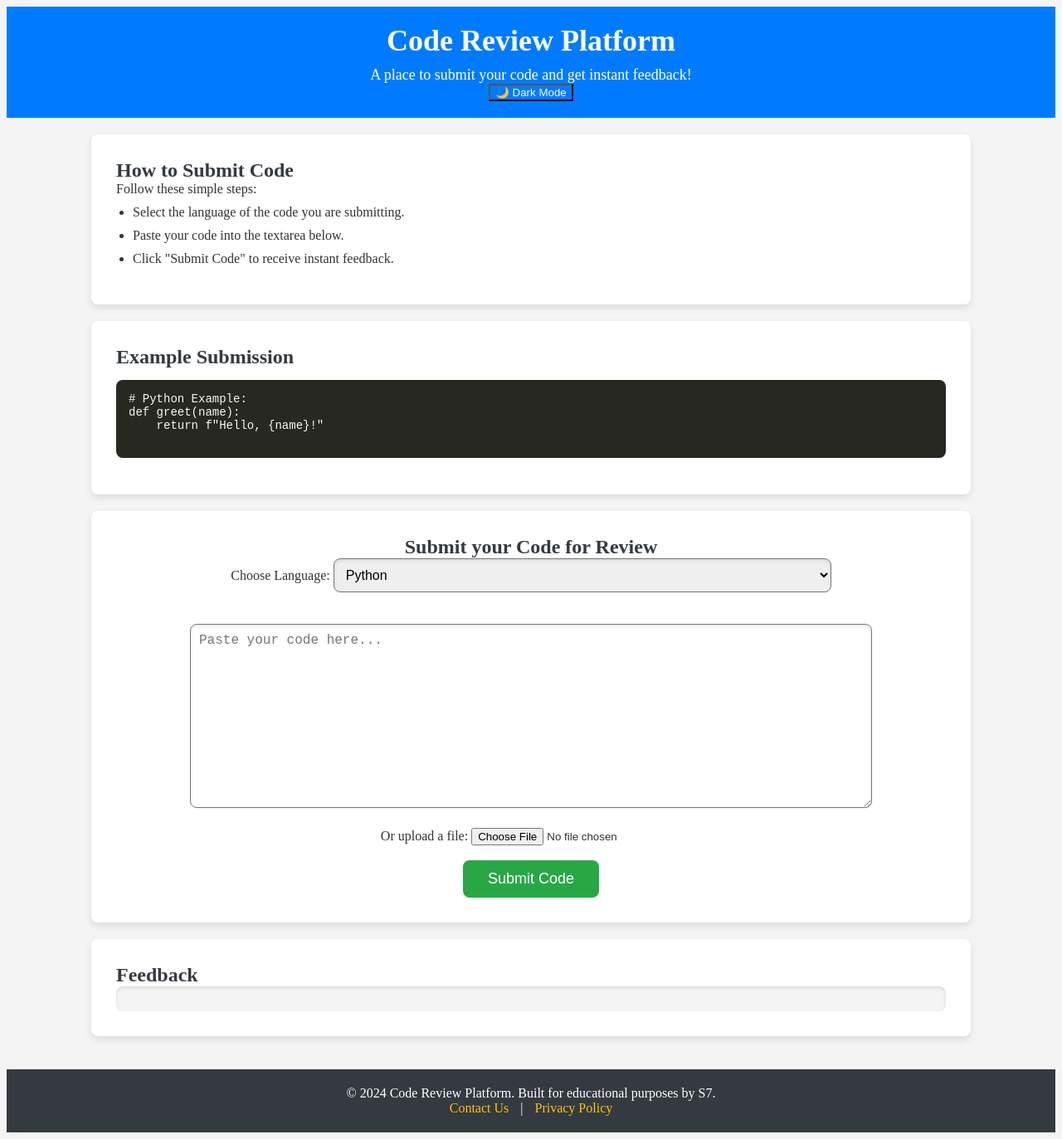
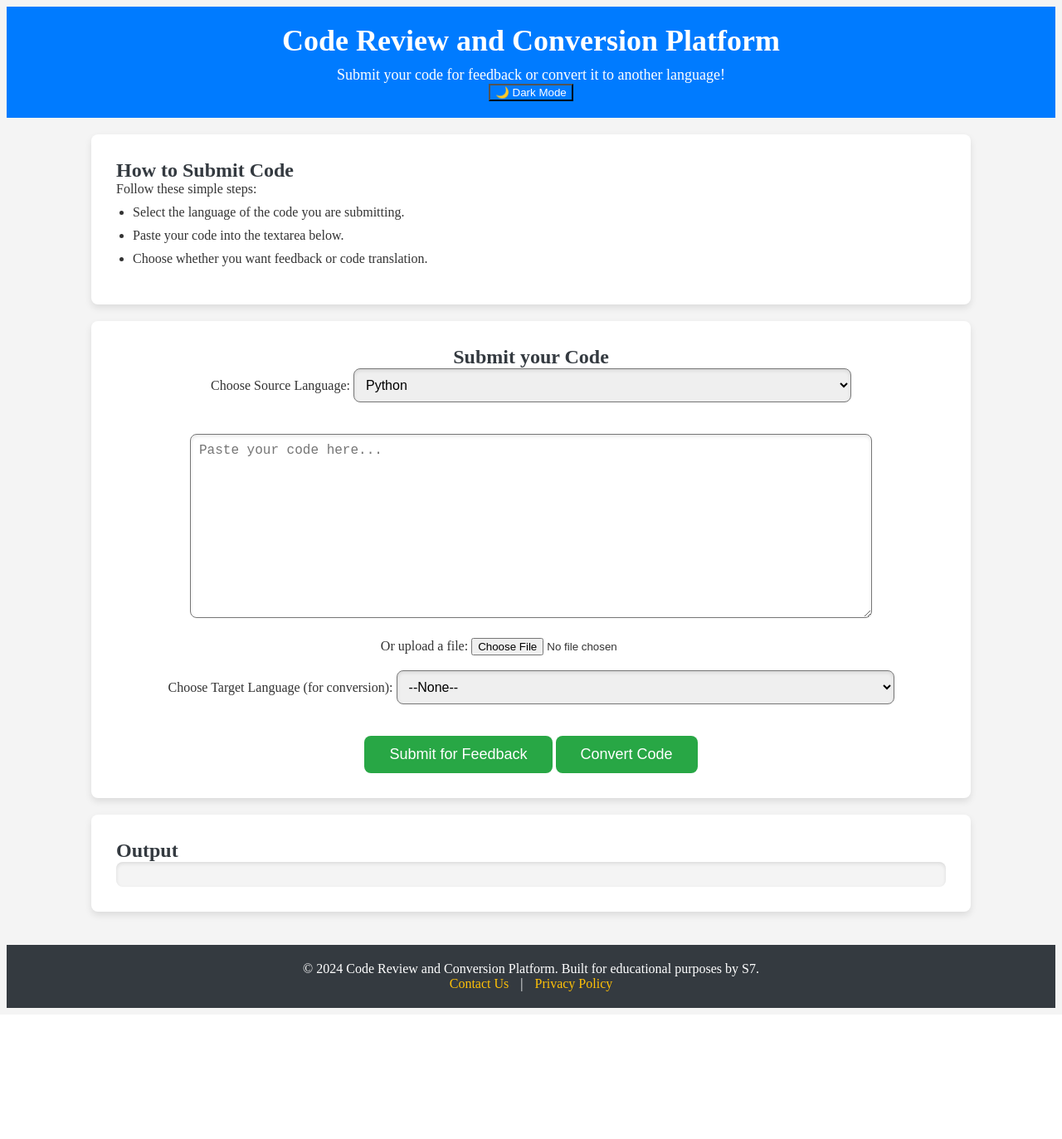
Before and after one commit to Sourabh7iwari/Code_reviewer, a Flask app: page / in a window 1280 px wide. Shown: the whole page at 83% size. After the commit the page ends 1215 px from the top, so only its background shows below. Run offline with Flask 3, Linux system fonts and the light colour scheme.

Commit message:
added feature to translate to code to differen language code

```diff
--- a/app.py
+++ b/app.py
@@ -2,10 +2,11 @@ import os
 from flask import Flask, render_template, request, jsonify
 from groq import Groq
 import markdown
-
+import openai
 
 app = Flask(__name__)
 
+openai.api_key = os.environ.get("OPENAI_API_KEY")
 client = Groq(
     api_key=os.environ.get("GROQ_API_KEY"),
 )
@@ -13,6 +14,7 @@ client = Groq(
 @app.route('/')
 def index():
     return render_template('index.html')
+
 
 @app.route('/submit_code', methods=['POST'])
 def submit_code():
@@ -27,18 +29,29 @@ def submit_code():
     feedback = get_groq_feedback(code, language)
     return jsonify({'feedback': feedback})
 
-def get_groq_feedback(code,language):
+@app.route('/convert_code', methods=['POST'])
+def convert_code():
+    source_language = request.form['language']
+    target_language = request.form['targetLanguage']
+    code = request.form['code']
+
+    converted_code = convert_code_to_language(code, source_language, target_language)
+
+    return jsonify({'convertedCode': converted_code})
+
+def get_groq_feedback(code, language):
     try:
         system_message = """
 As a detailed code reviewer, thoroughly assess the code below according to the following points:
     * Use the 🚨 emoji to indicate high-priority suggestions, listed from the most important to the least.
     * Provide a clear and concise summary of the code.
     * Offer actionable feedback on the code's structure, syntax, and best practices.
-    * There should enough gap between each point you  are mentioning.
-    * Lenght of feedback direclty depend on length of code
+    * There should enough gap between each point you are mentioning.
+    * The length of feedback depends directly on the length of code.
     * Whenever possible, provide examples of improvements by showing a 'before and after' version.
     * Calmly walk through your reasoning step-by-step for each suggestion you make.
 """
+
         chat_completion = client.chat.completions.create(
             messages=[
                 {"role": "system", "content": system_message},
@@ -54,5 +67,23 @@ As a detailed code reviewer, thoroughly assess the code below according to the f
 
     return html_feedback
 
+def convert_code_to_language(code, source_language, target_language):
+    try:
+        system_message = f"""
+You are a code translator. Convert the following {source_language} code to {target_language} while preserving the code functionality:
+"""
+        response = openai.ChatCompletion.create(
+            model="gpt-3.5-turbo",
+            messages=[
+                {"role": "system", "content": system_message},
+                {"role": "user", "content": f"Convert this {source_language} code to {target_language}:\n{code}"}
+            ]
+        )
+
+        translated_code = response.choices[0].message['content']
+        return translated_code
+    except Exception as e:
+        return f"Error: {str(e)}"
+
 if __name__ == '__main__':
     app.run(debug=True)
--- a/static/script.js
+++ b/static/script.js
@@ -1,7 +1,14 @@
+document.getElementById('submitFeedbackBtn').addEventListener('click', function(event) {
+    event.preventDefault();
+    submitCodeForFeedback();
+});
 
-document.getElementById('codeForm').addEventListener('submit', function(event) {
+document.getElementById('convertCodeBtn').addEventListener('click', function(event) {
     event.preventDefault();
+    convertCode();
+});
 
+function submitCodeForFeedback() {
     let code = document.getElementById('code').value;
     let language = document.getElementById('language').value;
     let feedbackElement = document.getElementById('feedback');
@@ -15,20 +22,19 @@ document.getElementById('codeForm').addEventListener('submit', function(event) {
     formData.append('code', code);
     formData.append('language', language);
 
-
     if (fileInput) {
         let reader = new FileReader();
         reader.onload = function(e) {
             formData.set('code', e.target.result);
-            submitCode(formData);
+            sendFeedbackRequest(formData);
         };
         reader.readAsText(fileInput);
     } else {
-        submitCode(formData);
+        sendFeedbackRequest(formData);
     }
-});
+}
 
-function submitCode(formData) {
+function sendFeedbackRequest(formData) {
     fetch('/submit_code', {
         method: 'POST',
         body: formData
@@ -44,11 +50,60 @@ function submitCode(formData) {
     });
 }
 
+function convertCode() {
+    let code = document.getElementById('code').value;
+    let language = document.getElementById('language').value;
+    let targetLanguage = document.getElementById('targetLanguage').value;
+    let feedbackElement = document.getElementById('feedback');
+    let loadingElement = document.getElementById('loading');
+    let fileInput = document.getElementById('codeFile').files[0];
+
+    if (targetLanguage === 'none') {
+        feedbackElement.innerHTML = '<p>Please select a target language for conversion.</p>';
+        return;
+    }
+
+    feedbackElement.innerHTML = '';
+    loadingElement.style.display = 'block';
+
+    let formData = new FormData();
+    formData.append('code', code);
+    formData.append('language', language);
+    formData.append('targetLanguage', targetLanguage);
+
+    if (fileInput) {
+        let reader = new FileReader();
+        reader.onload = function(e) {
+            formData.set('code', e.target.result);
+            sendConversionRequest(formData);
+        };
+        reader.readAsText(fileInput);
+    } else {
+        sendConversionRequest(formData);
+    }
+}
+
+function sendConversionRequest(formData) {
+    fetch('/convert_code', {
+        method: 'POST',
+        body: formData
+    })
+    .then(response => response.json())
+    .then(data => {
+        document.getElementById('loading').style.display = 'none';
+        document.getElementById('feedback').innerHTML = `<pre>${data.convertedCode}</pre>`;
+    })
+    .catch(error => {
+        document.getElementById('loading').style.display = 'none';
+        document.getElementById('feedback').innerHTML = '<p>Error: Something went wrong. Please try again.</p>';
+    });
+}
+
 function toggleMode() {
     const body = document.body;
     const modeToggle = document.getElementById('mode-toggle');
 
-       if (body.classList.contains('dark-mode')) {
+    if (body.classList.contains('dark-mode')) {
         body.classList.remove('dark-mode');
         body.classList.add('light-mode');
         modeToggle.textContent = '🌙 Dark Mode';
--- a/templates/index.html
+++ b/templates/index.html
@@ -3,20 +3,18 @@
 <head>
     <meta charset="UTF-8">
     <meta name="viewport" content="width=device-width, initial-scale=1.0">
-    <title>Code Review</title>
+    <title>Code Review and Conversion</title>
     <link rel="stylesheet" href="{{ url_for('static', filename='styles.css') }}">
 </head>
 <body>
 
 <header>
     <div class="header-content">
-            <h1>Code Review Platform</h1>
-            <p>A place to submit your code and get instant feedback!</p>
-
+        <h1>Code Review and Conversion Platform</h1>
+        <p>Submit your code for feedback or convert it to another language!</p>
         <button id="mode-toggle">🌙 Dark Mode</button>
     </div>
 </header>
-
 
 <section id="user-guide">
     <h2>How to Submit Code</h2>
@@ -24,23 +22,14 @@
     <ul>
         <li>Select the language of the code you are submitting.</li>
         <li>Paste your code into the textarea below.</li>
-            <li>Click "Submit Code" to receive instant feedback.</li>
+        <li>Choose whether you want feedback or code translation.</li>
     </ul>
 </section>
 
-    <section id="code-example">
-        <h2>Example Submission</h2>
-        <pre>
-# Python Example:
-def greet(name):
-    return f"Hello, {name}!"
-        </pre>
-    </section>
-
 <section id="submit-section">
-        <h2>Submit your Code for Review</h2>
+    <h2>Submit your Code</h2>
     <form id="codeForm" enctype="multipart/form-data">
-            <label for="language">Choose Language:</label>
+        <label for="language">Choose Source Language:</label>
         <select id="language" name="language">
             <option value="python">Python</option>
             <option value="javascript">JavaScript</option>
@@ -55,18 +44,29 @@ def greet(name):
         <input type="file" id="codeFile" name="codeFile" accept=".py,.js,.java,.cs">
         <br><br>
 
-            <button type="submit">Submit Code</button>
+        <label for="targetLanguage">Choose Target Language (for conversion):</label>
+        <select id="targetLanguage" name="targetLanguage">
+            <option value="none">--None--</option>
+            <option value="python">Python</option>
+            <option value="javascript">JavaScript</option>
+            <option value="java">Java</option>
+            <option value="csharp">C#</option>
+        </select>
+        <br><br>
+
+        <button type="button" id="submitFeedbackBtn">Submit for Feedback</button>
+        <button type="button" id="convertCodeBtn">Convert Code</button>
     </form>
-        <div id="loading" style="display:none;">Processing your code... Please wait.</div>
+    <div id="loading" style="display:none;">Processing... Please wait.</div>
 </section>
 
 <section id="feedback-section">
-        <h2>Feedback</h2>
+    <h2>Output</h2>
     <div id="feedback">{{ feedback|safe }}</div>
 </section>
 
 <footer>
-        <p>&copy; 2024 Code Review Platform. Built for educational purposes by S7.</p>
+    <p>&copy; 2024 Code Review and Conversion Platform. Built for educational purposes by S7.</p>
     <a href="#">Contact Us</a> | <a href="#">Privacy Policy</a>
 </footer>
 
```
Also changed, not shown: READ.md (added, +84 -0 lines), static/127.0.0.1_5000_.png (added), static/Screenshot from 2024-09-29 16-29-57.png (added), 1 other file. Lines whose indentation alone changed are shown as unchanged.
